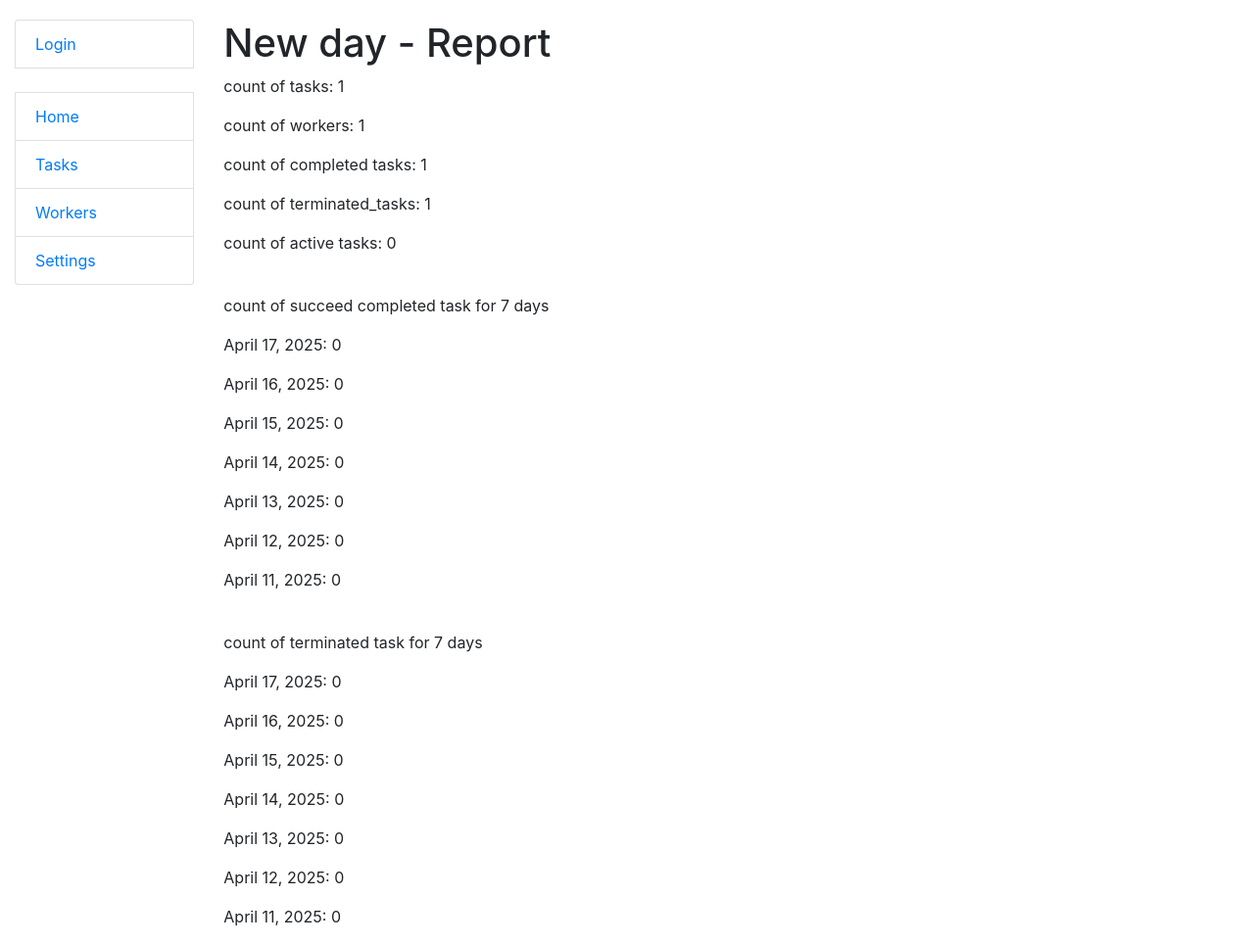
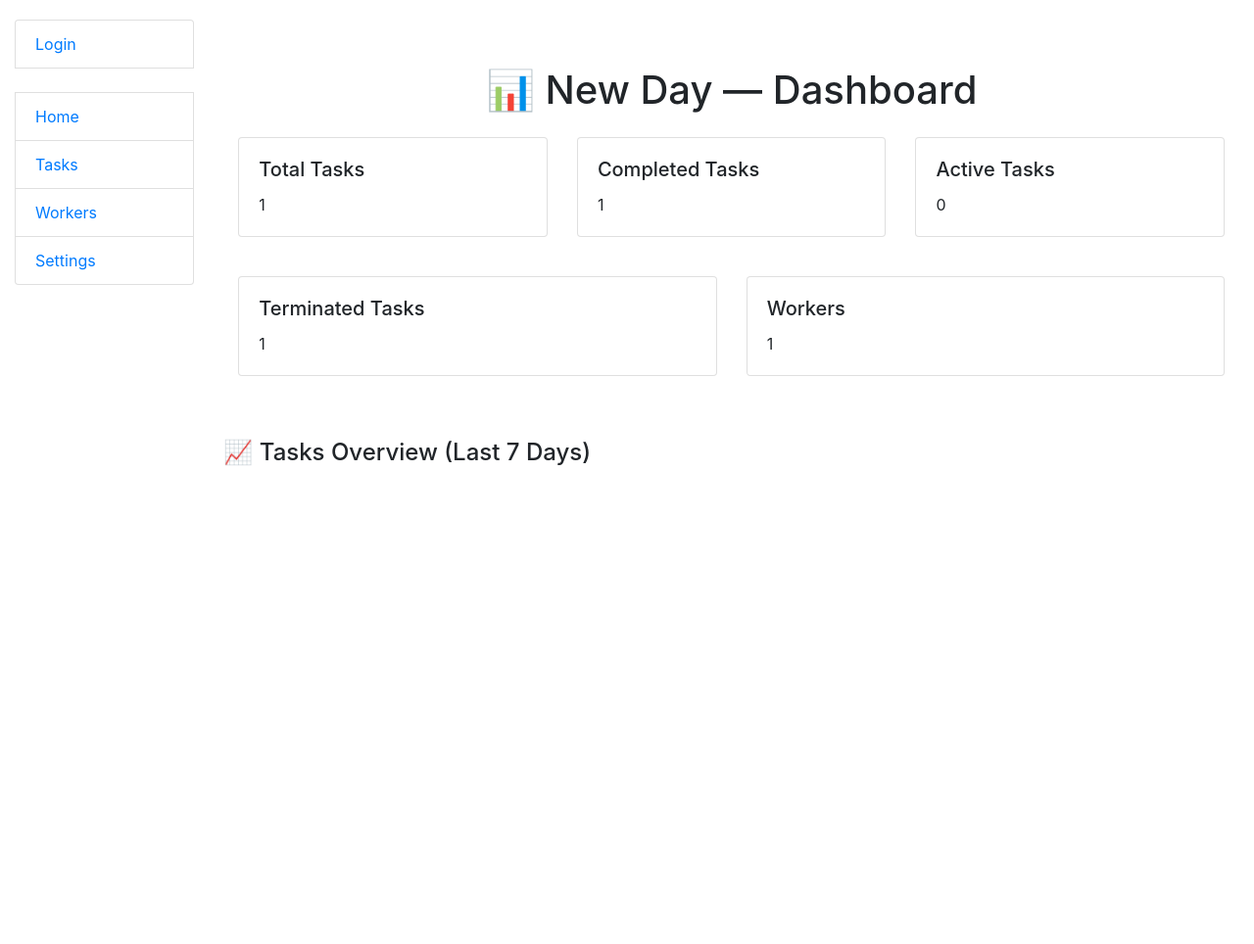
Before and after one commit to Oneyura/task-manager-new-day, a Django app: page / in a window 1280 px wide. Shown: the whole page at 98% size. After the commit the page ends 476 px from the top, so only its background shows below. Run offline with Django 5.2, Linux system fonts and the light colour scheme; tables that the repository leaves empty hold one stand-in row (values such as "Sample post").

Commit message:
add grafic and statistic to index.html

```diff
--- a/templates/base.html
+++ b/templates/base.html
@@ -13,7 +13,7 @@
     {% load static %}
     <link rel="stylesheet" href="{% static 'css/styles.css' %}">
 </head>
-
+<script src="https://cdn.jsdelivr.net/npm/chart.js"></script>
 <body>
 <div class="container-fluid">
     <div class="row">
--- a/templates/task_manager/index.html
+++ b/templates/task_manager/index.html
@@ -1,19 +1,106 @@
 {% extends "base.html" %}
+{% load static %}
 {% block content %}
-  <h1>New day - Report</h1>
-  <p>count of tasks: {{ count_tasks }}</p>
-  <p>count of workers: {{ count_workers }}</p>
-  <p>count of completed tasks: {{ count_completed_tasks }}</p>
-  <p>count of terminated_tasks: {{ count_terminated_tasks }}</p>
-  <p>count of active tasks: {{ count_active_tasks }}</p>
-  <br>
-  <p>count of succeed completed task for 7 days</p>
-  {% for date, tasks in count_completed_tasks_for_7days.items %}
-  <p>{{ date }}: {{ tasks }}</p>
-  {% endfor %}
-  <br>
-  <p>count of terminated task for 7 days</p>
-  {% for date, tasks in count_terminated_tasks_for_7days.items %}
-  <p>{{ date }}: {{ tasks }}</p>
-  {% endfor %}
+<div class="container mt-5">
+  <h1 class="mb-4 text-center">📊 New Day — Dashboard</h1>
+
+  <div class="row mb-4">
+    <div class="col-md-4">
+      <div class="card text-bg-primary mb-3">
+        <div class="card-body">
+          <h5 class="card-title">Total Tasks</h5>
+          <p class="card-text fs-4">{{ count_tasks }}</p>
+        </div>
+      </div>
+    </div>
+    <div class="col-md-4">
+      <div class="card text-bg-success mb-3">
+        <div class="card-body">
+          <h5 class="card-title">Completed Tasks</h5>
+          <p class="card-text fs-4">{{ count_completed_tasks }}</p>
+        </div>
+      </div>
+    </div>
+    <div class="col-md-4">
+      <div class="card text-bg-warning mb-3">
+        <div class="card-body">
+          <h5 class="card-title">Active Tasks</h5>
+          <p class="card-text fs-4">{{ count_active_tasks }}</p>
+        </div>
+      </div>
+    </div>
+  </div>
+
+  <div class="row mb-4">
+    <div class="col-md-6">
+      <div class="card text-bg-danger mb-3">
+        <div class="card-body">
+          <h5 class="card-title">Terminated Tasks</h5>
+          <p class="card-text fs-4">{{ count_terminated_tasks }}</p>
+        </div>
+      </div>
+    </div>
+    <div class="col-md-6">
+      <div class="card text-bg-secondary mb-3">
+        <div class="card-body">
+          <h5 class="card-title">Workers</h5>
+          <p class="card-text fs-4">{{ count_workers }}</p>
+        </div>
+      </div>
+    </div>
+  </div>
+</div>
+  <h4 class="mt-5">📈 Tasks Overview (Last 7 Days)</h4>
+<canvas id="tasksChart" height="100"></canvas>
+
+<script src="https://cdn.jsdelivr.net/npm/chart.js"></script>
+<script>
+  const labels = {{ labels_7days|safe }};
+  const completedData = {{ completed_data|safe }};
+  const terminatedData = {{ terminated_data|safe }};
+
+  const ctx = document.getElementById('tasksChart').getContext('2d');
+  const tasksChart = new Chart(ctx, {
+    type: 'line',
+    data: {
+      labels: labels,
+      datasets: [
+        {
+          label: 'Completed Tasks',
+          data: completedData,
+          borderColor: 'green',
+          backgroundColor: 'rgba(0, 128, 0, 0.2)',
+          fill: true,
+          tension: 0.3
+        },
+        {
+          label: 'Terminated Tasks',
+          data: terminatedData,
+          borderColor: 'red',
+          backgroundColor: 'rgba(255, 0, 0, 0.2)',
+          fill: true,
+          tension: 0.3
+        }
+      ]
+    },
+    options: {
+      responsive: true,
+      plugins: {
+        legend: {
+          position: 'top',
+        },
+      },
+      scales: {
+        y: {
+          beginAtZero: true,
+          ticks: {
+            stepSize: 1
+          }
+        }
+      }
+    }
+  });
+</script>
+
+
 {% endblock %}
```
